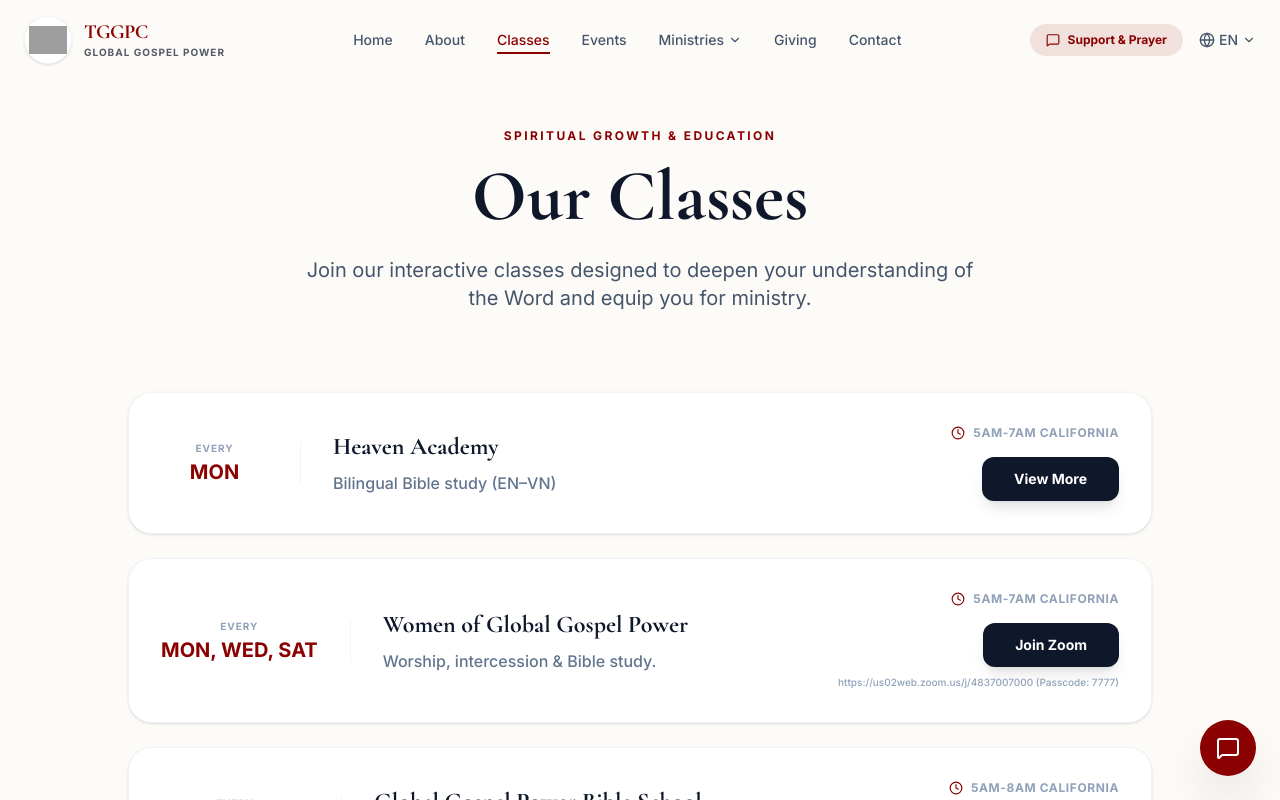
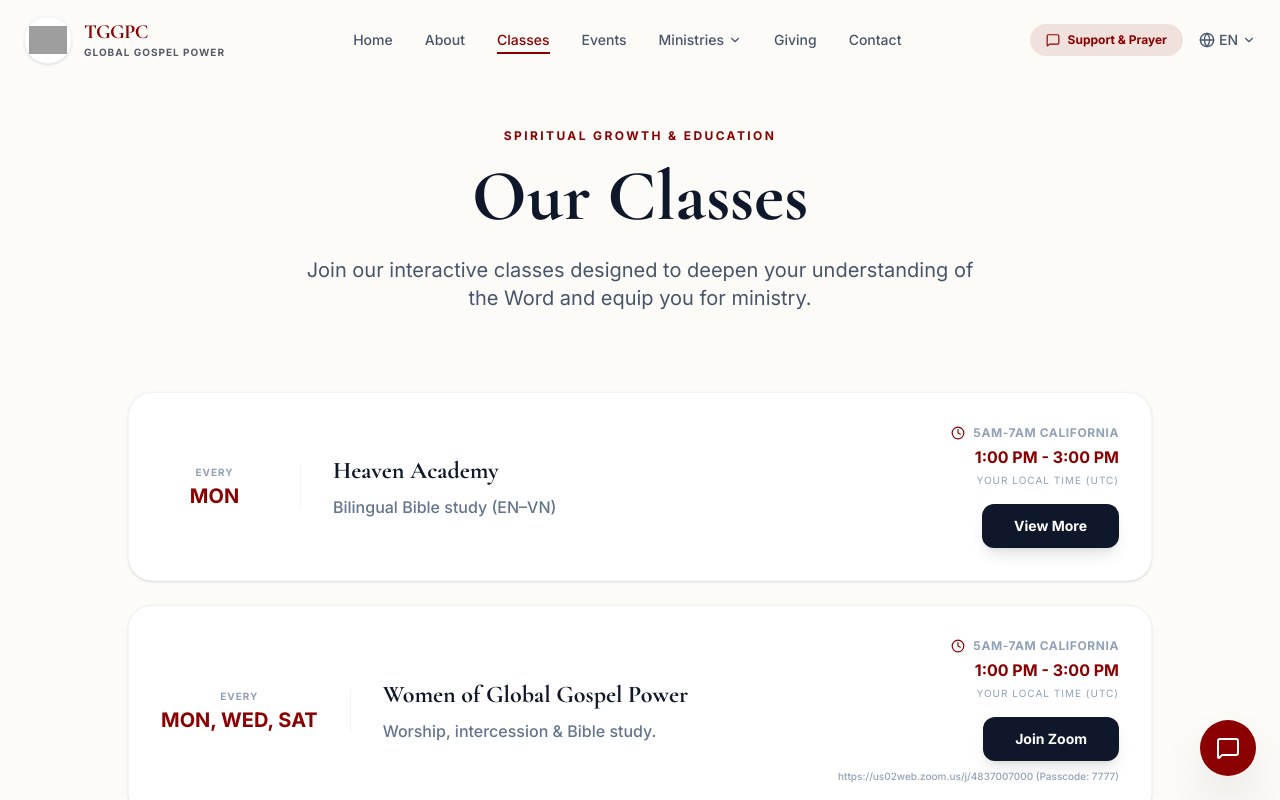
Before and after one commit to Benngo2311/The-Global-Gospel-Church, a React (Vite) app: page /classes in a window 1280 px wide. Shown: the top 800 px of the page. Built offline with nearby package versions, Linux system fonts and the light colour scheme; grey boxes are pictures that could not be loaded.

Commit message:
feat: Introduce TimeRange component for schedule display
Replaces manual time range strings with the new `TimeRange` component across various ministry pages. This standardizes the display of class schedules and adds programmatic handling of time ranges.

```diff
--- /dev/null
+++ b/src/components/TimeRange.tsx
@@ -0,0 +1,90 @@
+import React, { useState, useEffect } from 'react';
+
+interface TimeRangeProps {
+  ptStart: string; // e.g. "05:00" (24h format)
+  ptEnd: string;   // e.g. "07:00" (24h format)
+  className?: string;
+}
+
+export const TimeRange: React.FC<TimeRangeProps> = ({ ptStart, ptEnd, className }) => {
+  const [localRange, setLocalRange] = useState<string>('');
+  const [userTimezone, setUserTimezone] = useState<string>('');
+
+  useEffect(() => {
+    try {
+      const tz = Intl.DateTimeFormat().resolvedOptions().timeZone;
+      setUserTimezone(tz);
+
+      const convert = (timeStr: string) => {
+        const [hours, minutes] = timeStr.split(':').map(Number);
+
+        // Create a date object for "today" in PT
+        // We use a fixed date to avoid DST issues during transition,
+        // but ideally we want the current DST state of PT.
+        // California is America/Los_Angeles
+
+        const now = new Date();
+        const ptDateStr = now.toLocaleString('en-US', { timeZone: 'America/Los_Angeles' });
+        const ptNow = new Date(ptDateStr);
+
+        const ptTarget = new Date(ptNow);
+        ptTarget.setHours(hours, minutes, 0, 0);
+
+        // Now we need to find the offset difference between PT and Local
+        // A simpler way:
+        // 1. Create a date object that represents the PT time
+        // 2. Format it in the user's local time
+
+        // To do this accurately, we need to know the offset of PT at that specific time.
+        const formatter = new Intl.DateTimeFormat('en-US', {
+          hour: 'numeric',
+          minute: '2-digit',
+          hour12: true,
+        });
+
+        // This is a bit tricky without a library like luxon or date-fns-tz.
+        // But we can use the "offset" trick.
+
+        const getOffset = (date: Date, tz: string) => {
+          const parts = new Intl.DateTimeFormat('en-US', {
+            timeZone: tz,
+            timeZoneName: 'shortOffset',
+          }).formatToParts(date);
+          const offsetPart = parts.find(p => p.type === 'timeZoneName')?.value || '';
+          // offsetPart is like "GMT-7" or "GMT+7"
+          if (offsetPart === 'GMT') return 0;
+          const match = offsetPart.match(/GMT([+-])(\d+)(?::(\d+))?/);
+          if (!match) return 0;
+          const [_, sign, h, m] = match;
+          const totalMinutes = parseInt(h) * 60 + (m ? parseInt(m) : 0);
+          return sign === '+' ? totalMinutes : -totalMinutes;
+        };
+
+        const ptOffset = getOffset(now, 'America/Los_Angeles');
+        const localOffset = -now.getTimezoneOffset(); // minutes from UTC
+
+        const diffMinutes = localOffset - ptOffset;
+
+        const localDate = new Date(ptTarget.getTime() + diffMinutes * 60000);
+        return formatter.format(localDate);
+      };
+
+      const start = convert(ptStart);
+      const end = convert(ptEnd);
+      setLocalRange(`${start} - ${end}`);
+    } catch (e) {
+      console.error("Time conversion error", e);
+    }
+  }, [ptStart, ptEnd]);
+
+  if (!localRange) return null;
+
+  return (
+    <div className={className}>
+      <p className="text-church-red font-bold">{localRange}</p>
+      <p className="text-[10px] text-slate-400 uppercase tracking-widest mt-1">
+        Your Local Time ({userTimezone.split('/').pop()?.replace('_', ' ')})
+      </p>
+    </div>
+  );
+};
--- a/src/pages/BibleSchool.tsx
+++ b/src/pages/BibleSchool.tsx
@@ -2,6 +2,7 @@ import React from 'react';
 import { motion } from 'motion/react';
 import { Book, GraduationCap, CheckCircle2, ArrowRight, Video, Calendar, Clock, ShieldCheck, Globe, Users } from 'lucide-react';
 import { useLanguage } from '../contexts/LanguageContext';
+import { TimeRange } from '../components/TimeRange';
 
 export const GlobalGospelPowerBibleSchool: React.FC = () => {
   const { t } = useLanguage();
@@ -20,6 +21,8 @@ export const GlobalGospelPowerBibleSchool: React.FC = () => {
       title: { en: 'Theology & Practical Ministry Training', vi: 'Đào Tạo Thần Học & Mục Vụ Thực Tiễn' },
       schedule: { en: 'Every Tuesday, Thursday, and Friday', vi: 'Thứ Ba, Thứ Năm và Thứ Sáu hàng tuần' },
       time: { en: '5:00 AM to 8:00 AM (California time)', vi: '5:00 AM đến 8:00 AM (Giờ California)' },
+      ptStart: '05:00',
+      ptEnd: '08:00',
       zoom: '483 700 7000',
       password: '7777',
       link: 'https://us02web.zoom.us/j/4837007000'
@@ -28,6 +31,8 @@ export const GlobalGospelPowerBibleSchool: React.FC = () => {
       title: { en: 'Theology & Practical Ministry Training', vi: 'Đào Tạo Thần Học & Mục Vụ Thực Tiễn' },
       schedule: { en: 'Monday to Friday', vi: 'Thứ Hai đến Thứ Sáu' },
       time: { en: '3:00 PM to 4:00 PM (California time)', vi: '3:00 PM đến 4:00 PM (Giờ California)' },
+      ptStart: '15:00',
+      ptEnd: '16:00',
       zoom: '483 700 7000',
       password: '7777',
       link: 'https://us02web.zoom.us/j/4837007000'
@@ -179,6 +184,13 @@ export const GlobalGospelPowerBibleSchool: React.FC = () => {
                         {t({ en: 'Time (PT)', vi: 'Giờ Giấc (PT)' })}
                       </p>
                       <p className="text-lg font-medium">{t(cls.time)}</p>
+                      {(cls as any).ptStart && (cls as any).ptEnd && (
+                        <TimeRange
+                          ptStart={(cls as any).ptStart}
+                          ptEnd={(cls as any).ptEnd}
+                          className="mt-2"
+                        />
+                      )}
                     </div>
                   </div>
 
--- a/src/pages/Classes.tsx
+++ b/src/pages/Classes.tsx
@@ -3,6 +3,7 @@ import { Link } from 'react-router-dom';
 import { motion } from 'motion/react';
 import { Book, Video, Clock, Users } from 'lucide-react';
 import { useLanguage } from '../contexts/LanguageContext';
+import { TimeRange } from '../components/TimeRange';
 
 export const Classes: React.FC = () => {
   const { t } = useLanguage();
@@ -13,6 +14,8 @@ export const Classes: React.FC = () => {
       title: { en: 'Heaven Academy', vi: 'Học Viện Thiên Đàng' },
       desc: { en: 'Bilingual Bible study (EN–VN)', vi: 'Học Kinh Thánh song ngữ (Anh-Việt)' },
       time: '5AM-7AM CALIFORNIA',
+      ptStart: '05:00',
+      ptEnd: '07:00',
       link: '/ministries/heaven-academy'
     },
     {
@@ -20,6 +23,8 @@ export const Classes: React.FC = () => {
       title: { en: 'Women of Global Gospel Power', vi: 'Phụ Nữ Tin Lành Quyền Phép Toàn Cầu' },
       desc: { en: 'Worship, intercession & Bible study.', vi: 'Thờ phượng, cầu thay & học Kinh Thánh.' },
       time: '5AM-7AM CALIFORNIA',
+      ptStart: '05:00',
+      ptEnd: '07:00',
       link: 'https://us02web.zoom.us/j/4837007000',
       isZoom: true,
       zoomDetails: 'Passcode: 7777'
@@ -29,6 +34,8 @@ export const Classes: React.FC = () => {
       title: { en: 'Global Gospel Power Bible School', vi: 'Trường Kinh Thánh Tin Lành Quyền Phép Toàn Cầu' },
       desc: { en: 'Practical ministry & theological training.', vi: 'Đào tạo mục vụ thực hành & thần học.' },
       time: '5AM-8AM CALIFORNIA',
+      ptStart: '05:00',
+      ptEnd: '08:00',
       link: '/ministries/bible-school'
     },
     {
@@ -36,6 +43,8 @@ export const Classes: React.FC = () => {
       title: { en: 'Global Gospel Power Bible School', vi: 'Trường Kinh Thánh Tin Lành Quyền Phép Toàn Cầu' },
       desc: { en: 'Practical ministry & theological training.', vi: 'Đào tạo mục vụ thực hành & thần học.' },
       time: '2:30PM-3:30PM CALIFORNIA',
+      ptStart: '14:30',
+      ptEnd: '15:30',
       link: '/ministries/bible-school'
     },
     {
@@ -43,6 +52,8 @@ export const Classes: React.FC = () => {
       title: { en: 'Heaven Academy (Youth)', vi: 'Học Viện Thiên Đàng (Giới Trẻ)' },
       desc: { en: 'Bible English for youth (ages 6–17)', vi: 'Kinh Thánh tiếng Anh cho giới trẻ (6–17 tuổi)' },
       time: '4AM - 5:30AM CALIFORNIA',
+      ptStart: '04:00',
+      ptEnd: '05:30',
       link: '/ministries/heaven-academy'
     },
     {
@@ -50,6 +61,8 @@ export const Classes: React.FC = () => {
       title: { en: 'Men\'s Global Power Gospel Council', vi: 'Hội Đồng Tin Lành Quyền Phép Nam Giới Toàn Cầu' },
       desc: { en: 'Bilingual Bible Study For Men (EN–VN)', vi: 'Học Kinh Thánh song ngữ cho nam giới (Anh-Việt)' },
       time: '6PM - 9PM CALIFORNIA',
+      ptStart: '18:00',
+      ptEnd: '21:00',
       link: '/ministries/mens-ministry'
     }
   ];
@@ -115,9 +128,18 @@ export const Classes: React.FC = () => {
               </div>
 
               <div className="flex flex-col items-center md:items-end gap-4 min-w-[200px]">
-                <div className="flex items-center gap-2 text-xs font-bold text-slate-400 uppercase tracking-wider">
-                  <Clock size={14} className="text-church-red" />
-                  {cls.time}
+                <div className="flex flex-col items-center md:items-end gap-1">
+                  <div className="flex items-center gap-2 text-xs font-bold text-slate-400 uppercase tracking-wider">
+                    <Clock size={14} className="text-church-red" />
+                    {cls.time}
+                  </div>
+                  {(cls as any).ptStart && (cls as any).ptEnd && (
+                    <TimeRange
+                      ptStart={(cls as any).ptStart}
+                      ptEnd={(cls as any).ptEnd}
+                      className="text-right"
+                    />
+                  )}
                 </div>
                 {cls.link.startsWith('/') ? (
                   <Link
--- a/src/pages/CouncilOfPrayers.tsx
+++ b/src/pages/CouncilOfPrayers.tsx
@@ -2,6 +2,7 @@ import React from 'react';
 import { motion } from 'motion/react';
 import { Shield, Users, Globe, Video, Calendar, Clock, Quote, ArrowRight, ExternalLink } from 'lucide-react';
 import { useLanguage } from '../contexts/LanguageContext';
+import { TimeRange } from '../components/TimeRange';
 
 export const CouncilOfPrayers: React.FC = () => {
   const { t } = useLanguage();
@@ -150,6 +151,7 @@ export const CouncilOfPrayers: React.FC = () => {
                         <p className="text-lg font-bold">
                           <span className="text-church-red">To:</span> Nov 15, 6:00 PM (California)
                         </p>
+                        <TimeRange ptStart="18:00" ptEnd="18:00" className="mt-2" />
                       </div>
                     </div>
                   </div>
--- a/src/pages/GlobalGospelPowerChurch.tsx
+++ b/src/pages/GlobalGospelPowerChurch.tsx
@@ -2,6 +2,7 @@ import React from 'react';
 import { motion } from 'motion/react';
 import { Church, Users, Heart, Video, Calendar, Clock, Quote, ArrowRight, CheckCircle2 } from 'lucide-react';
 import { useLanguage } from '../contexts/LanguageContext';
+import { TimeRange } from '../components/TimeRange';
 
 export const GlobalGospelPowerChurch: React.FC = () => {
   const { t } = useLanguage();
@@ -191,6 +192,7 @@ export const GlobalGospelPowerChurch: React.FC = () => {
                         {t({ en: 'Time', vi: 'Giờ Giấc' })}
                       </p>
                       <p className="text-lg font-bold">5:00 AM to 10:00 AM (California)</p>
+                      <TimeRange ptStart="05:00" ptEnd="10:00" className="mt-2" />
                     </div>
                   </div>
 
--- a/src/pages/HeavenAcademy.tsx
+++ b/src/pages/HeavenAcademy.tsx
@@ -2,6 +2,7 @@ import React from 'react';
 import { motion } from 'motion/react';
 import { BookOpen, GraduationCap, Languages, Calendar, Video, CheckCircle2, ArrowRight, Clock, Play } from 'lucide-react';
 import { useLanguage } from '../contexts/LanguageContext';
+import { TimeRange } from '../components/TimeRange';
 
 export const HeavenAcademy: React.FC = () => {
   const { t } = useLanguage();
@@ -12,6 +13,8 @@ export const HeavenAcademy: React.FC = () => {
       subtitle: { en: '(English–Vietnamese)', vi: '(Anh–Việt)' },
       schedule: { en: 'Every Monday and Wednesday', vi: 'Thứ Hai và Thứ Tư hàng tuần' },
       time: { en: '5:00 AM to 7:00 AM (California time)', vi: '5:00 AM đến 7:00 AM (Giờ California)' },
+      ptStart: '05:00',
+      ptEnd: '07:00',
       zoom: '484 700 7000',
       link: 'https://us02web.zoom.us/j/4847007000?pwd=aEQ3QWNCRUtsVldkaWxSRWtGZmMxdz09'
     },
@@ -20,6 +23,8 @@ export const HeavenAcademy: React.FC = () => {
       subtitle: { en: 'For Youth (ages 6–17)', vi: 'Cho Thanh Thiếu Niên (6–17 tuổi)' },
       schedule: { en: 'Every Friday', vi: 'Thứ Sáu hàng tuần' },
       time: { en: '4:00 PM to 5:30 PM (California time)', vi: '4:00 PM đến 5:30 PM (Giờ California)' },
+      ptStart: '16:00',
+      ptEnd: '17:30',
       zoom: '487 700 7000',
       link: 'https://us02web.zoom.us/j/4877007000'
     }
@@ -159,6 +164,13 @@ export const HeavenAcademy: React.FC = () => {
                         {t({ en: 'Time', vi: 'Giờ Giấc' })}
                       </p>
                       <p className="text-slate-700 font-medium">{t(cls.time)}</p>
+                      {(cls as any).ptStart && (cls as any).ptEnd && (
+                        <TimeRange
+                          ptStart={(cls as any).ptStart}
+                          ptEnd={(cls as any).ptEnd}
+                          className="mt-2"
+                        />
+                      )}
                     </div>
                   </div>
 
--- a/src/pages/MensMinistry.tsx
+++ b/src/pages/MensMinistry.tsx
@@ -2,6 +2,7 @@ import React from 'react';
 import { motion } from 'motion/react';
 import { Users, BookOpen, Video, Calendar, Clock, Shield, Heart, ArrowRight, CheckCircle2 } from 'lucide-react';
 import { useLanguage } from '../contexts/LanguageContext';
+import { TimeRange } from '../components/TimeRange';
 
 export const MensMinistry: React.FC = () => {
   const { t } = useLanguage();
@@ -159,6 +160,7 @@ export const MensMinistry: React.FC = () => {
                         {t({ en: 'Time', vi: 'Giờ Giấc' })}
                       </p>
                       <p className="text-xl font-bold">6:00 PM to 9:00 PM (California)</p>
+                      <TimeRange ptStart="18:00" ptEnd="21:00" className="mt-2" />
                     </div>
                   </div>
 
```
